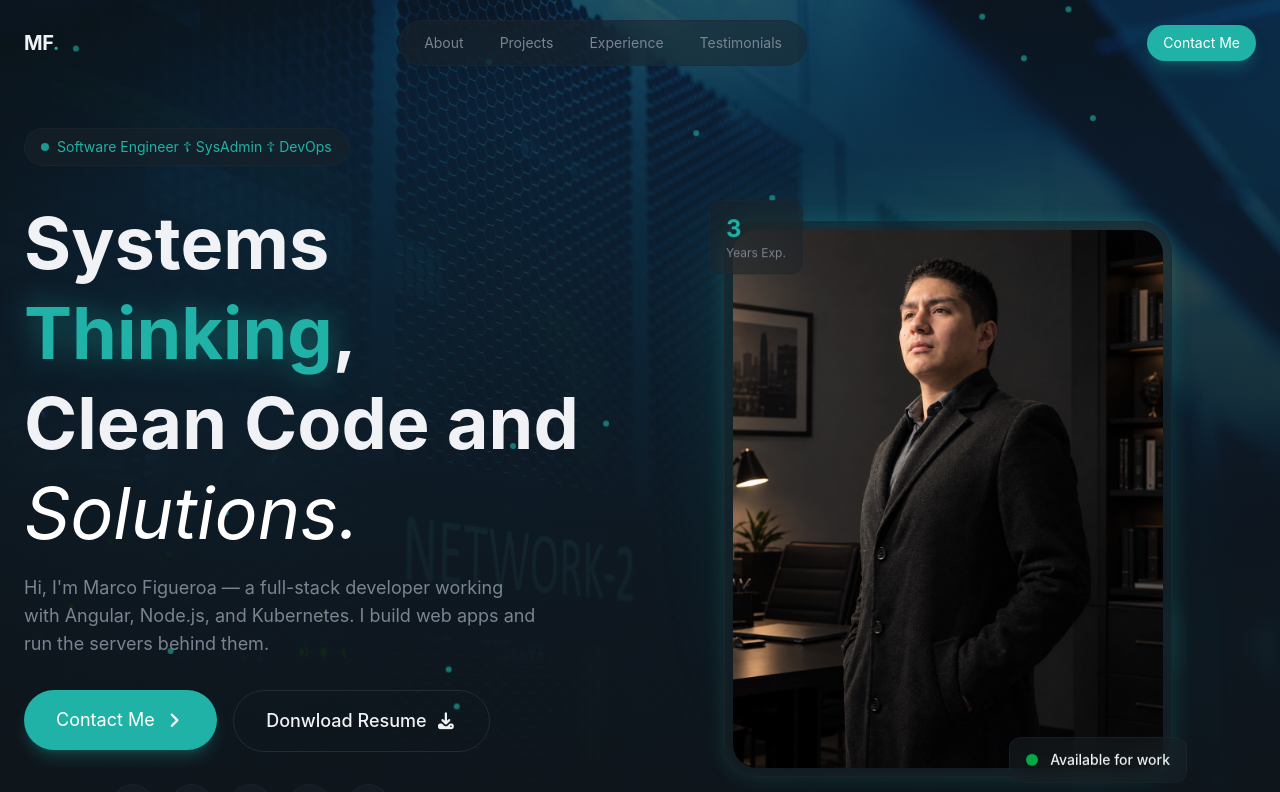
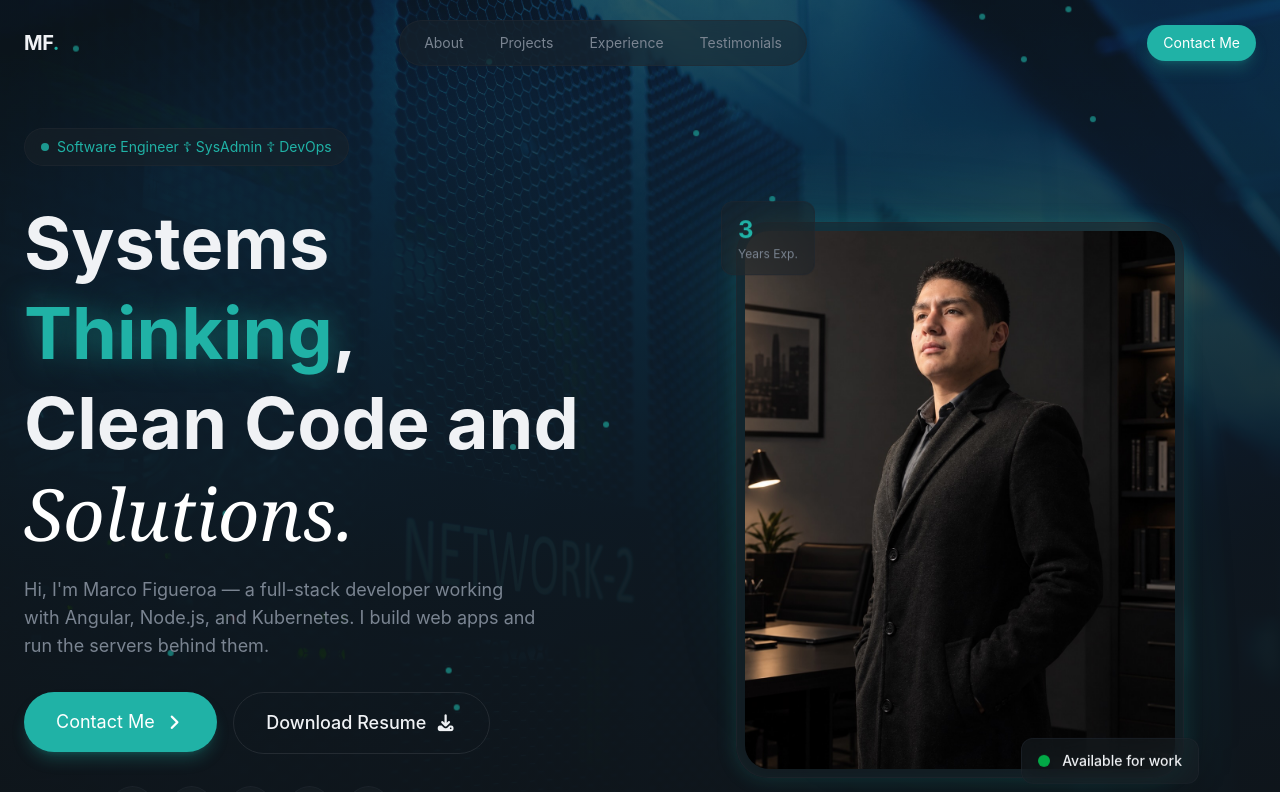
Before and after one commit to mfigueroa23/devsonic.cl, an Angular app: page / in a window 1280 px wide. Shown: the top 792 px of the page. Built offline with nearby package versions, Linux system fonts and the light colour scheme.

Commit message:
fix(hero): Typos and classes
This fix the typos, the grid gap and the animation classes of the hero section

```diff
--- a/src/app/sections/hero/hero.html
+++ b/src/app/sections/hero/hero.html
@@ -20,7 +20,7 @@
 
   <!-- Content -->
   <section class="container mx-auto px-6 pt-32 pb-20 relative z-10">
-    <article class="grid lg:grid-cols-2 gsp-12 items-center">
+    <article class="grid lg:grid-cols-2 gap-12 items-center">
       <!-- Left Column -->
       <section class="space-y-8">
         <!-- Profile Badge -->
@@ -33,12 +33,12 @@
 
         <!-- Headline -->
         <article class="space-y-4">
-          <h1 class="text-5xl md:text-6xl lg:text-7xl font-bold leading-tight animate-fade-in animatio-delay-200">
+          <h1 class="text-5xl md:text-6xl lg:text-7xl font-bold leading-tight animate-fade-in animation-delay-100">
             Systems <span class="text-primary glow-text">Thinking</span>,
             <br>
             Clean Code and
             <br>
-            <span class="front-serif italic font-normal text-white">
+            <span class="font-serif italic font-normal text-white">
               Solutions.
             </span>
           </h1>
@@ -50,7 +50,7 @@
         <!-- Call To Action Buttons -->
         <article class="flex flex-wrap gap-4 animate-fade-in animation-delay-300">
           <app-button size="lg">Contact Me <i class="fa-solid fa-angle-right"></i></app-button>
-          <app-animated-button href="/Marco-Figueroa-Resume.pdf">Donwload Resume <i class="fa-solid fa-download"></i></app-animated-button>
+          <app-animated-button href="/Marco-Figueroa-Resume.pdf">Download Resume <i class="fa-solid fa-download"></i></app-animated-button>
         </article>
 
         <!-- Social Links -->
@@ -104,7 +104,7 @@
     </article>
   </section>
 
-  <!-- Sroll Indicator -->
+  <!-- Scroll Indicator -->
   <section class="absolute bottom-8 left-1/2 -translate-x-1/2 animate-fade-in animation-delay-800">
     <a href="#about" class="flex flex-col items-center gap-2 text-muted-foreground hover:text-primary transition-colors group">
       <p class="text-xs uppercase tracking-wider">Scroll</p>
```
